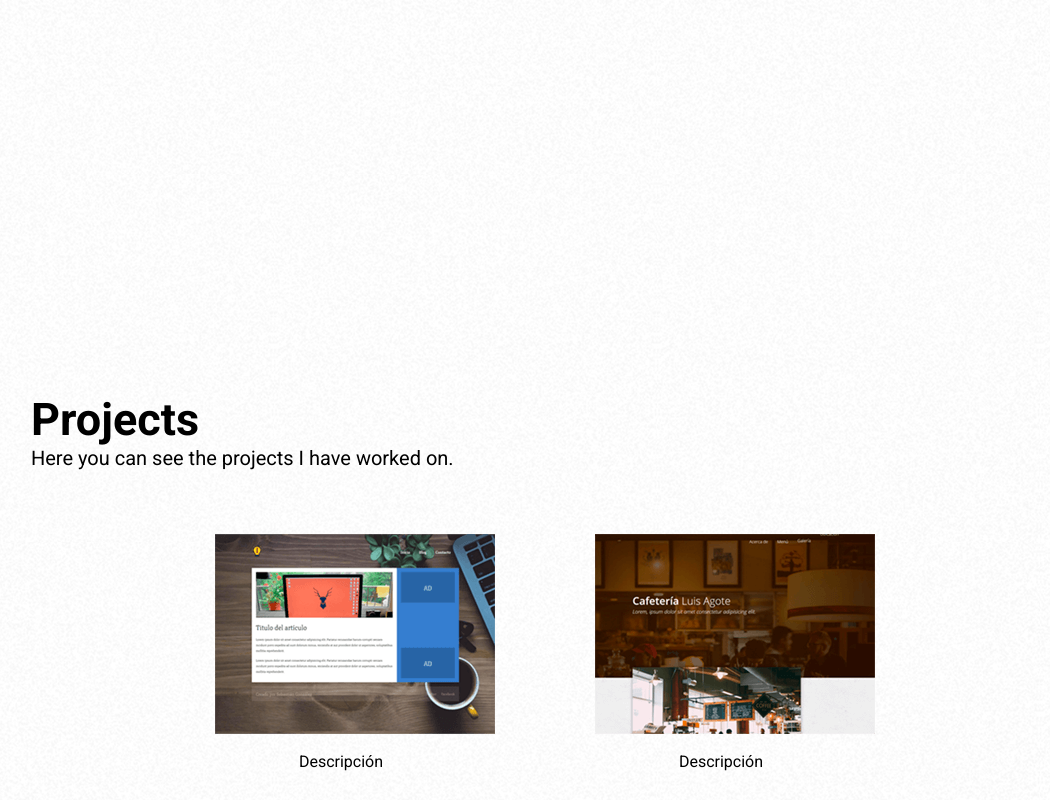
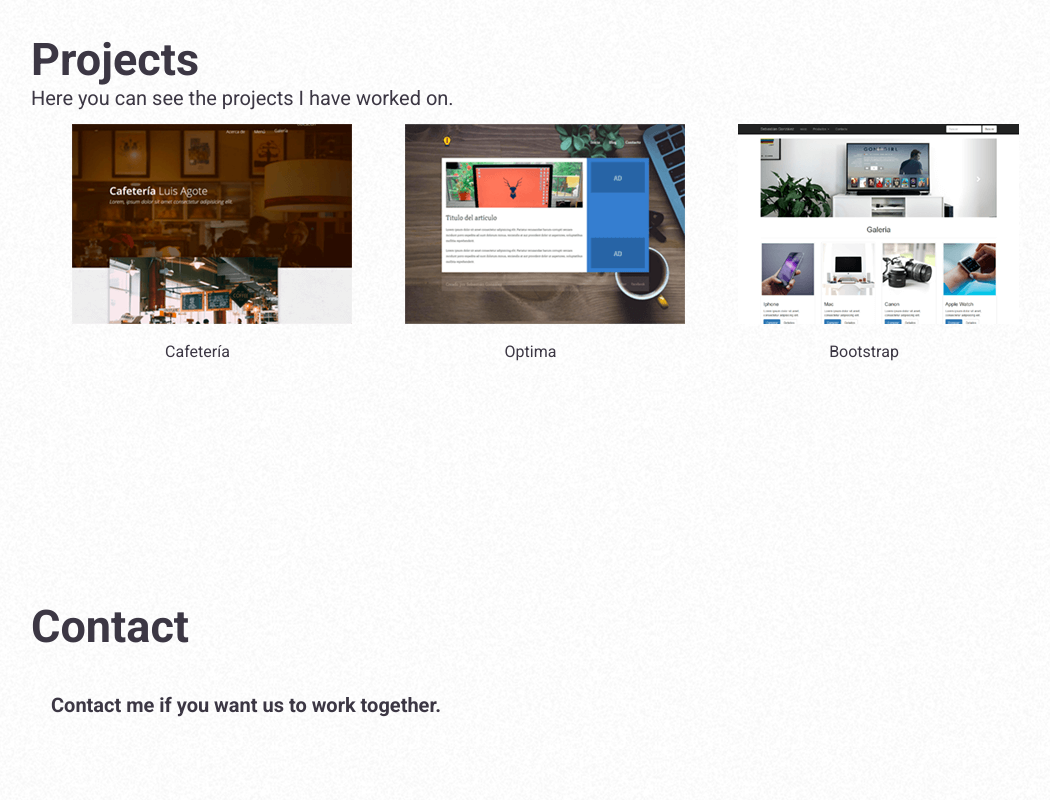
Before and after one commit to SebaGNH/Portfolio, a plain HTML site: page index.html in a window 1280 px wide. Shown: the part 1940-2740 px from the top of the page, without its empty margins (109-1159 px from the left). Drawn offline with Linux system fonts and the light colour scheme; files whose address does not match are found by name.

Commit message:
respaldo para modificar contacto

```diff
--- a/Styles/style.sass
+++ b/Styles/style.sass
@@ -40,7 +40,10 @@ header
 
 .seccionPrincipal
     //background: green
-    .section01
+    h3,h4,p
+        color: #3C3744
+        //color: red
+    .section01Main
         //background: #808080
         overflow: hidden
         max-width: 1000px
@@ -81,7 +84,9 @@ header
                 h4
                     font-size: 52px
                     color: #3A86FF
+                    //color: #3367d3
                     text-shadow: 1px 1px 20px rgba(#3a86ff,.5)
+                    //text-shadow: 1px 1px 20px rgba(#3367d3,.5)
             .contArrow
                 //background: red
                 max-width: 50px
@@ -109,12 +114,13 @@ header
                     color: #007bff
 
 
-    .section02
+    .section02AboutMe
         overflow: hidden
         background: url(../img/Texture-So-White-Pattern.png)
         //background: #808080
         margin-top: 200px
-        padding-bottom: 260px
+        //padding-bottom: 260px
+        //padding-bottom: 50px
         //margin: auto
         .contenedorFloat
             position: float
@@ -142,14 +148,16 @@ header
                     margin-bottom: 190px
                     animation: flecha 2s infinite
                     border-radius: 50px
-                    border: 2px solid #000
-                    color: rgba(#000,5)
+                    //border: 2px solid #000
+                    border: 2px solid #3C3744
+                    //color: rgba(#000,5)
+                    //color: #3C3744
                     position: relative
                     left: 30%
                     .btnArrow
                         font-size: 35px
                         transition: 0.5s  //tiempo que tarda en aplicarse el efecto
-                        color: #000
+                        color: #3C3744
                         width: 40px
                         height: 70px
                         margin-top: 10px
@@ -200,15 +208,17 @@ header
                                 text-align: center
 
 
-    .section03
+    .section03Projects
         overflow: hidden
         width: 100%
         background: url(../img/Texture-So-White-Pattern.png)
-        padding-top: 200px
+        //padding-top: 200px
+        padding-top: 100px
         .container-Projects
             max-width: 1000px
+            //margin: 1.5% auto
             margin: 1.5% auto
-            div
+            .DescriptionProjects
                 h3
                     font-size: 45px
                 p
@@ -218,7 +228,8 @@ header
                 flex-wrap: wrap
                 justify-content: center
                 .muestras
-                    margin: 50px
+                    //margin: 50px
+                    margin: auto
                     img
                         margin: 5%
                         width: 100%
@@ -227,19 +238,20 @@ header
                         text-align: center
 
 
-    .section04
+    .section04Contact
+        overflow: hidden
         width: 100%
         background: url(../img/Texture-So-White-Pattern.png)
-        padding: 200px
+        //padding: 200px
+        padding-top: 200px
+        padding-bottom: 200px
         .contact
             max-width: 1000px
             margin: 1.5% auto
             h3
                 font-size: 45px
-                color: #000
             h4
                 font-size: 20px
-                color: #000
                 margin: 40px 20px
         .contIcons
             display: flex
--- a/index.html
+++ b/index.html
@@ -27,7 +27,7 @@
 
 
         <section class="seccionPrincipal">
-            <section id="section01" class="section01">
+            <section id="section01" class="section01Main">
                 <div class="fotoPerfil">
                     <img src="./img/fotoPerfil.jpeg" title="Sebastián González">
                 </div>
@@ -46,7 +46,7 @@
             </section>
 
 
-            <section id="section02"class="section02">
+            <section id="section02" class="section02AboutMe">
                 <div class="contenedorFloat">
                     <div class="contenedor-aboutme">
                         <div class="descriptionLeft">
@@ -116,35 +116,35 @@
                     </div>
                 </div>
             </section>
-            <section id="section03"class="section03">
+            <section id="section03" class="section03Projects">
                 <div class="container-Projects">
-                    <div>
+                    <div class="DescriptionProjects">
                         <h3>Projects</h3>
                         <p>Here you can see the projects I have worked on.</p>
                     </div>
                     <div class="projects">
                         <div class="muestras">
+                            <a href="https://sebagnh.github.io/Cafeteria/" target="_blank" rel="noopener noreferrer" >
+                                <img src="./img/captura02.png" alt="Cafetería">
+                            </a>
+                            <p>Cafetería</p>
+                        </div>
+                        <div class="muestras">
                             <a href="https://sebagnh.github.io/OptimaFlexbox/" target="_blank" rel="noopener noreferrer" >
                                 <img src="./img/captura01.png" alt="Ejemplo Flexbox">
                             </a>
-                            <p>Descripción</p>
-                        </div>
-                        <div class="muestras">
-                            <a href="https://sebagnh.github.io/Cafeteria/" target="_blank" rel="noopener noreferrer" >
-                                <img src="./img/captura02.png" alt="Cafetería">
-                            </a>
-                            <p>Descripción</p>
+                            <p>Optima</p>
                         </div>
                         <div class="muestras">
                             <a href="https://sebagnh.github.io/PracticaBootstrap/" target="_blank" rel="noopener noreferrer" >
                                 <img src="./img/captura03.png" alt="Ejemplo Bootstrap">
                             </a>
-                            <p>Descripción</p>
+                            <p>Bootstrap</p>
                         </div>
                     </div>
                 </div>
             </section>
-            <section id="section04" class="section04">
+            <section id="section04" class="section04Contact">
                 <div class="contact">
                     <h3>Contact</h3>
                     <h4>Contact me if you want us to work together.</h4>
```
Also changed, not shown: Styles/style.css, 1 other file.
